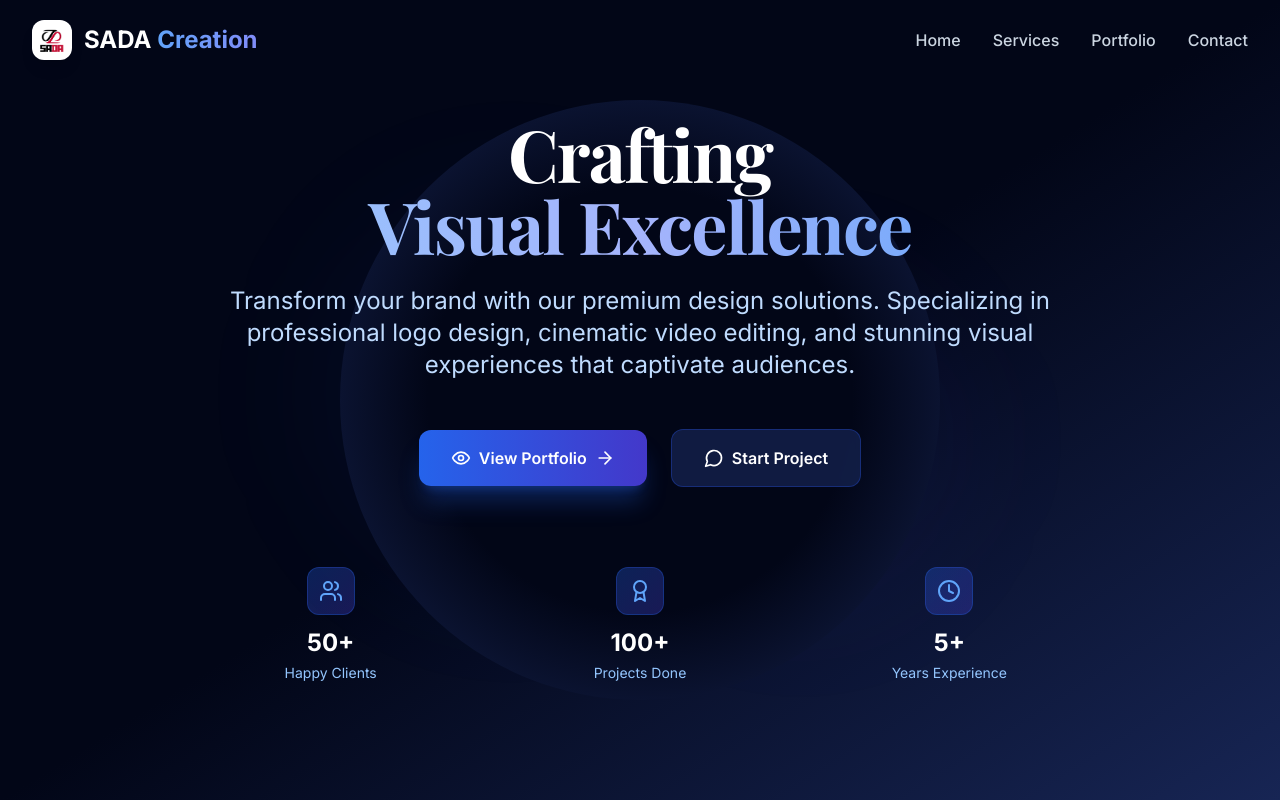
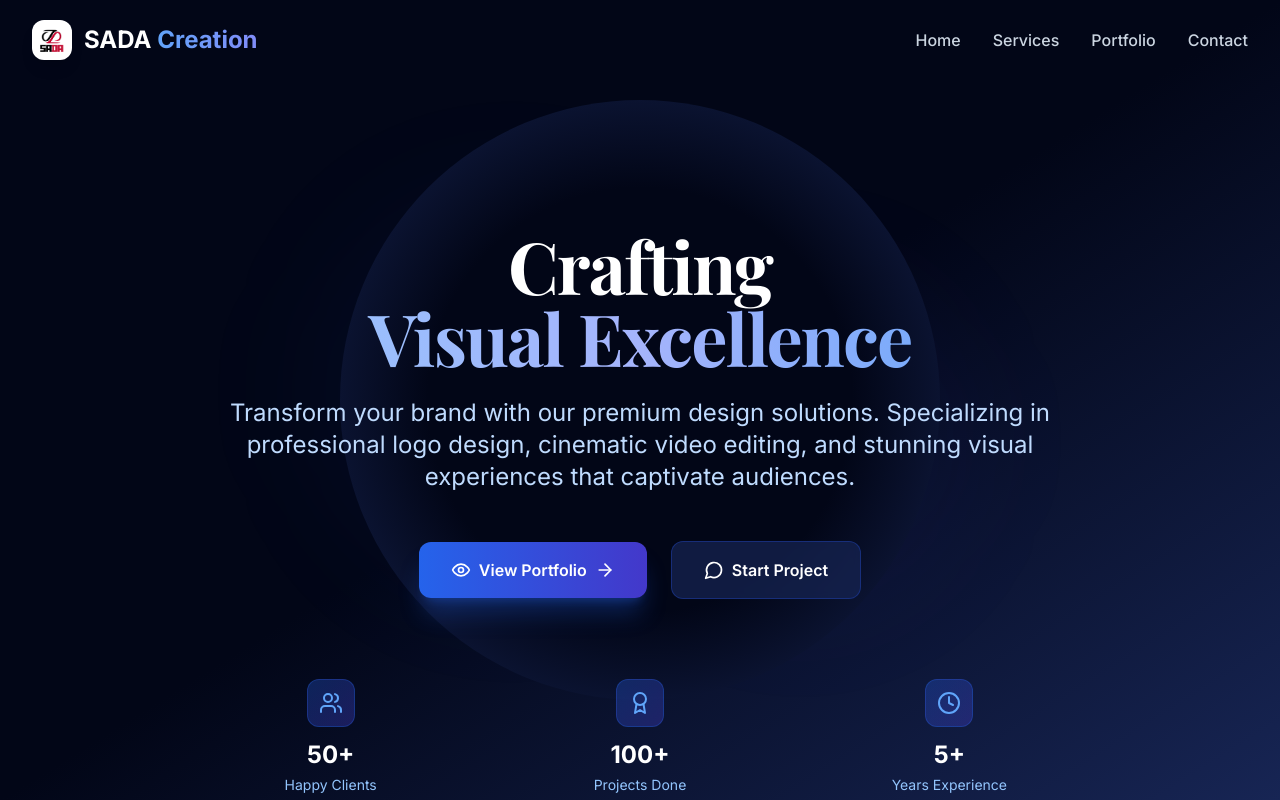
Before and after one commit to sada6403/SADA-Creation, a React (Vite) app: page / in a window 1280 px wide. Shown: the top 800 px of the page. Built offline with nearby package versions, Linux system fonts and the light colour scheme.

Commit message:
polishing

```diff
--- a/src/App.tsx
+++ b/src/App.tsx
@@ -82,8 +82,9 @@ const Hero = () => {
         <div className="absolute bottom-1/4 right-1/4 w-80 h-80 bg-indigo-600/5 rounded-full blur-3xl"></div>
         <div className="absolute top-1/2 left-1/2 transform -translate-x-1/2 -translate-y-1/2 w-[600px] h-[600px] bg-gradient-radial from-blue-600/3 via-indigo-600/3 to-transparent rounded-full"></div>
       </div>
-
-      <div className="relative z-10 text-center px-6 max-w-6xl mx-auto">
+      <div className="relative z-10 text-center px-6 max-w-6xl mx-auto sm:mt-24">
+        {/* Add space between header and hero text */}
+        <div className="h-24 sm:h-32"></div>
         <div className="mb-8">
           <h1 className="text-5xl md:text-7xl font-bold text-white mb-6 leading-tight">
         Crafting
```
Lines whose indentation alone changed are shown as unchanged.
